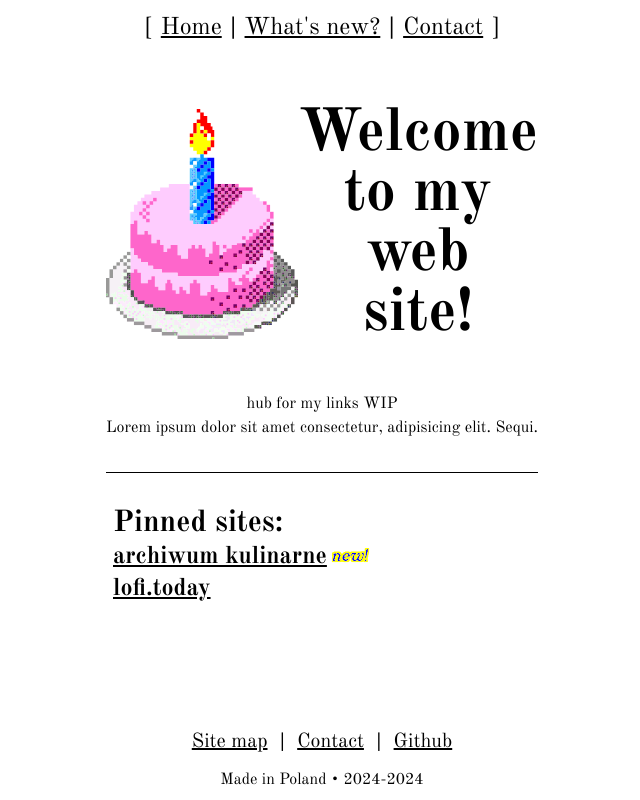
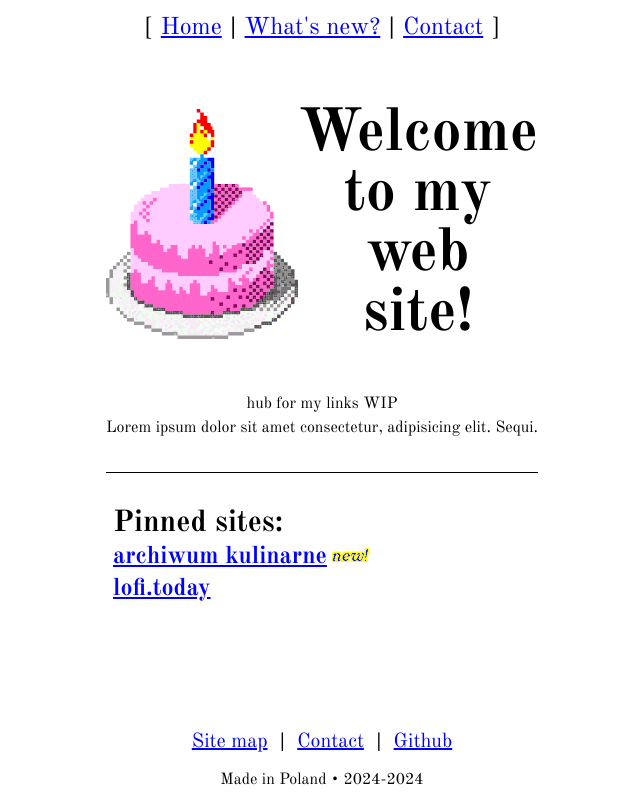
Before and after one commit to deadbraindev/deadbraindev-site, a Next.js app: page / in a window 1280 px wide. Shown: the whole page, without its empty margins (318-958 px from the left). Built offline with nearby package versions, Linux system fonts and the light colour scheme.

Commit message:
feat: adding favicons and remove stock 404 page

```diff
--- a/src/app/globals.css
+++ b/src/app/globals.css
@@ -18,31 +18,19 @@
 
 body {
   color: rgb(var(--foreground-rgb));
-  background: rgb(var(--background-rgb));
-  /* background-color: #C0C0C0; */
+  background-color: rgb(var(--background-rgb));
 }
 html, body {
   height: 100%;
-  margin: 0;
-  padding: 0;
   min-width: 400px;
 }
-div {
-  display: block;
+::selection {
+  background-color: #FE66CB;
+  color: black;
 }
-
 
 @layer utilities {
   .text-balance {
     text-wrap: balance;
   }
 }
-
-.pattern {
-  background-color: #ffffff;
-opacity: 1;
-background-image:  linear-gradient(135deg, #000000 25%, transparent 25%), linear-gradient(225deg, #000000 25%, transparent 25%), linear-gradient(45deg, #000000 25%, transparent 25%), linear-gradient(315deg, #000000 25%, #ffffff 25%);
-background-position:  15px 0, 15px 0, 0 0, 0 0;
-background-size: 15px 15px;
-background-repeat: repeat;
-}
--- a/src/app/layout.tsx
+++ b/src/app/layout.tsx
@@ -6,18 +6,6 @@ import { metaTags } from '@/siteConfig';
 import Navbar from '@/components/Navbar';
 import Footer from '@/components/Footer';
 
-// const EBGaramond = EB_Garamond({
-//   weight: ['400', '500', '600', '700', '800'],
-//   style: ['normal', 'italic'],
-//   subsets: ['latin'],
-//   display: 'swap',
-// });
-// const PlayfairFont = Playfair({
-//   weight: ['400', '500', '600', '700', '800'],
-//   style: ['normal', 'italic'],
-//   subsets: ['latin'],
-//   display: 'swap',
-// });
 const OldStandardTT = Old_Standard_TT({
   weight: ['400', '700'],
   style: ['normal', 'italic'],
@@ -35,6 +23,15 @@ export const metadata: Metadata = {
   alternates: {
     canonical: './',
   },
+  icons: {
+    icon: '/icons/favicon.png',
+    shortcut: '/icons/apple-icon-180.png',
+    apple: '/icons/apple-icon-180.png',
+  },
+  appleWebApp: {
+    title: 'deadbrain.dev',
+  },
+  publisher: 'deadbrain.dev',
 };
 
 export default function RootLayout({
--- /dev/null
+++ b/src/app/not-found.tsx
@@ -0,0 +1,12 @@
+export default function Hero() {
+  return (
+    <div className="flex flex-row items-center py-12">
+      {/* <Image priority src={cake} alt="cake" className="w-40 sm:w-48 h-auto" /> */}
+      <h1 className="text-4xl sm:text-6xl text-center font-bold leading-none">
+        not
+        <br />
+        found
+      </h1>
+    </div>
+  );
+}
--- /dev/null
+++ b/src/app/robots.ts
@@ -0,0 +1,12 @@
+import { MetadataRoute } from 'next';
+
+export default function robots(): MetadataRoute.Robots {
+  return {
+    rules: {
+      userAgent: '*',
+      allow: '/',
+      // disallow: '/private/',
+    },
+    sitemap: 'https://www.deadbrain.dev/sitemap.xml',
+  };
+}
--- /dev/null
+++ b/src/app/sitemap.ts
@@ -0,0 +1,24 @@
+import { MetadataRoute } from 'next';
+
+export default function sitemap(): MetadataRoute.Sitemap {
+  return [
+    {
+      url: 'https://www.deadbrain.dev',
+      lastModified: new Date(),
+      changeFrequency: 'yearly',
+      priority: 1,
+    },
+    {
+      url: 'https://www.deadbrain.dev/contact',
+      lastModified: new Date(),
+      changeFrequency: 'yearly',
+      priority: 0.9,
+    },
+    // {
+    //   url: 'https://acme.com/blog',
+    //   lastModified: new Date(),
+    //   changeFrequency: 'weekly',
+    //   priority: 0.5,
+    // },
+  ];
+}
--- a/src/components/Footer.tsx
+++ b/src/components/Footer.tsx
@@ -5,22 +5,28 @@ export default function Footer() {
     <footer className="flex flex-col m-auto bottom-0 text-center items-center justify-center py-2 w-[350px]">
       <nav className="flex flex-row flex-wrap gap-x-1 gap-y-2 items-center justify-center text-xl px-2 py-4 leading-none">
         <Link href="/sitemap" className="px-2">
-          <span className="underline text-blueLink">Site map</span>
+          <span className="underline text-bluePrimary hover:text-blueSecondary">
+            Site map
+          </span>
         </Link>
         <span className="font-bold">|</span>
         <Link href="/contact" className="px-2">
-          <span className="underline text-blueLink">Contact</span>
+          <span className="underline text-bluePrimary hover:text-blueSecondary">
+            Contact
+          </span>
         </Link>
         <span className="font-bold">|</span>
         <Link href="https://github.com/deadbraindev" className="px-2">
-          <span className="underline text-blueLink">Github</span>
+          <span className="underline text-bluePrimary hover:text-blueSecondary">
+            Github
+          </span>
         </Link>
         {/* <Link href="/" className="px-2">
-          <span className="underline text-blueLink">Link 1</span>
+          <span className="underline text-bluePrimary">Link 1</span>
         </Link>
         <span className="font-bold">|</span>
         <Link href="/" className="px-2">
-          <span className="underline text-blueLink">Link 2</span>
+          <span className="underline text-bluePrimary">Link 2</span>
         </Link> */}
       </nav>
       {/* <span className="text-[16px]">Last updated: 26-02-2024, 16:15:52</span> */}
--- a/src/components/Links.tsx
+++ b/src/components/Links.tsx
@@ -10,7 +10,7 @@ export default function Links() {
         <li className="flex flex-row gap-1 items-center">
           <Link
             href="https://archiwumkulinarne.deadbrain.dev"
-            className="underline text-blueLink font-bold"
+            className="underline text-bluePrimary font-bold hover:text-blueSecondary"
           >
             archiwum kulinarne
           </Link>
@@ -19,12 +19,11 @@ export default function Links() {
             alt="Badge for new site"
             className="w-auto h-[20px] pb-1"
           />
-          {/* <span className=" text-sm bg-[#ffff00]">new!</span> */}
         </li>
         <li className="">
           <Link
             href="https://lofi.today"
-            className="underline text-blueLink font-bold"
+            className="underline text-bluePrimary font-bold hover:text-blueSecondary"
           >
             lofi.today
             {/* → */}
--- a/src/components/Navbar.tsx
+++ b/src/components/Navbar.tsx
@@ -5,15 +5,21 @@ export default function Navbar() {
     <nav className="flex flex-row items-center justify-center min-w-[350px] max-w-[440px] m-auto text-2xl px-2 py-4 leading-none">
       <span>[</span>
       <Link href="/" className="px-2">
-        <span className="underline text-blueLink">Home</span>
+        <span className="underline text-bluePrimary hover:text-blueSecondary">
+          Home
+        </span>
       </Link>
       <span className="font-bold">|</span>
       <Link href="/testpage" className="px-2">
-        <span className="underline text-blueLink">What&apos;s new?</span>
+        <span className="underline text-bluePrimary hover:text-blueSecondary">
+          What&apos;s new?
+        </span>
       </Link>
       <span className="font-bold">|</span>
       <Link href="/testpage" className="px-2">
-        <span className="underline text-blueLink">Contact</span>
+        <span className="underline text-bluePrimary hover:text-blueSecondary">
+          Contact
+        </span>
       </Link>
       <span>]</span>
     </nav>
```
Also changed, not shown: public/icons/apple-icon-180.png (added), public/icons/favicon.jpg (added).
